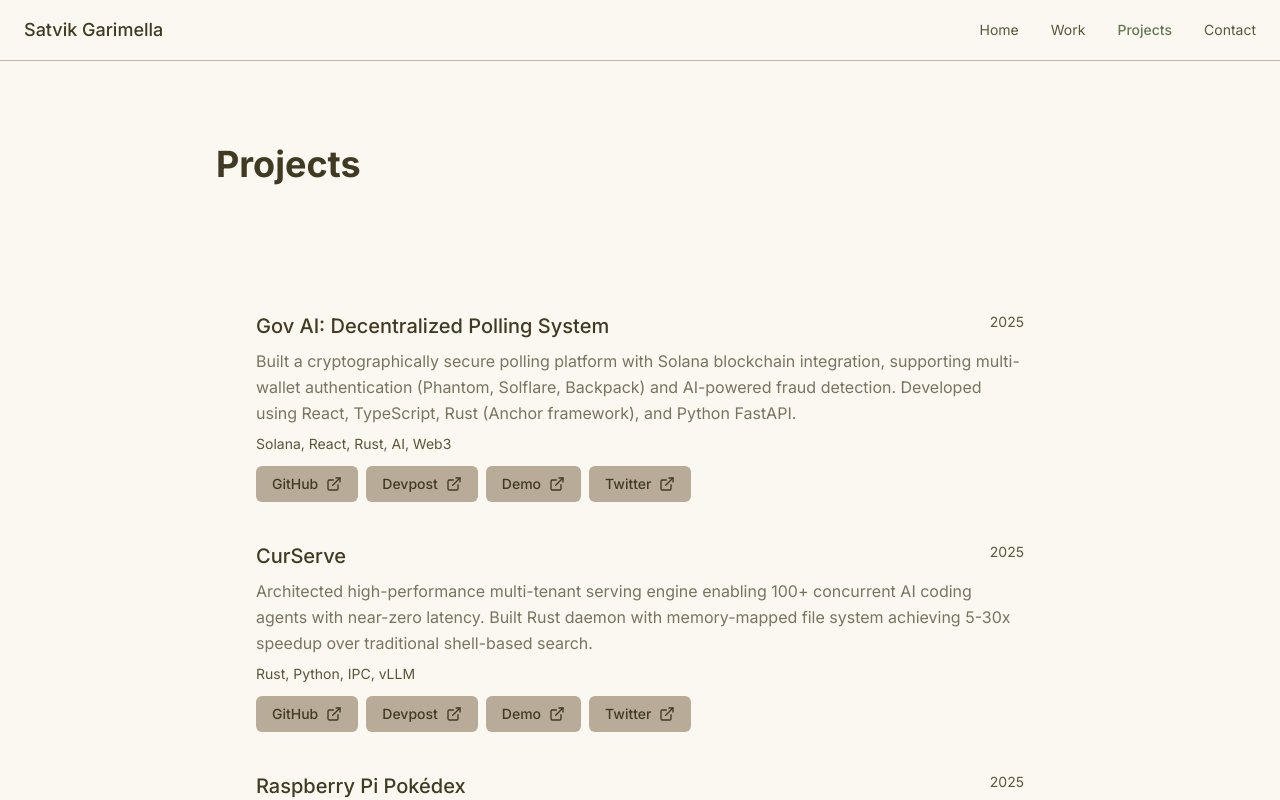
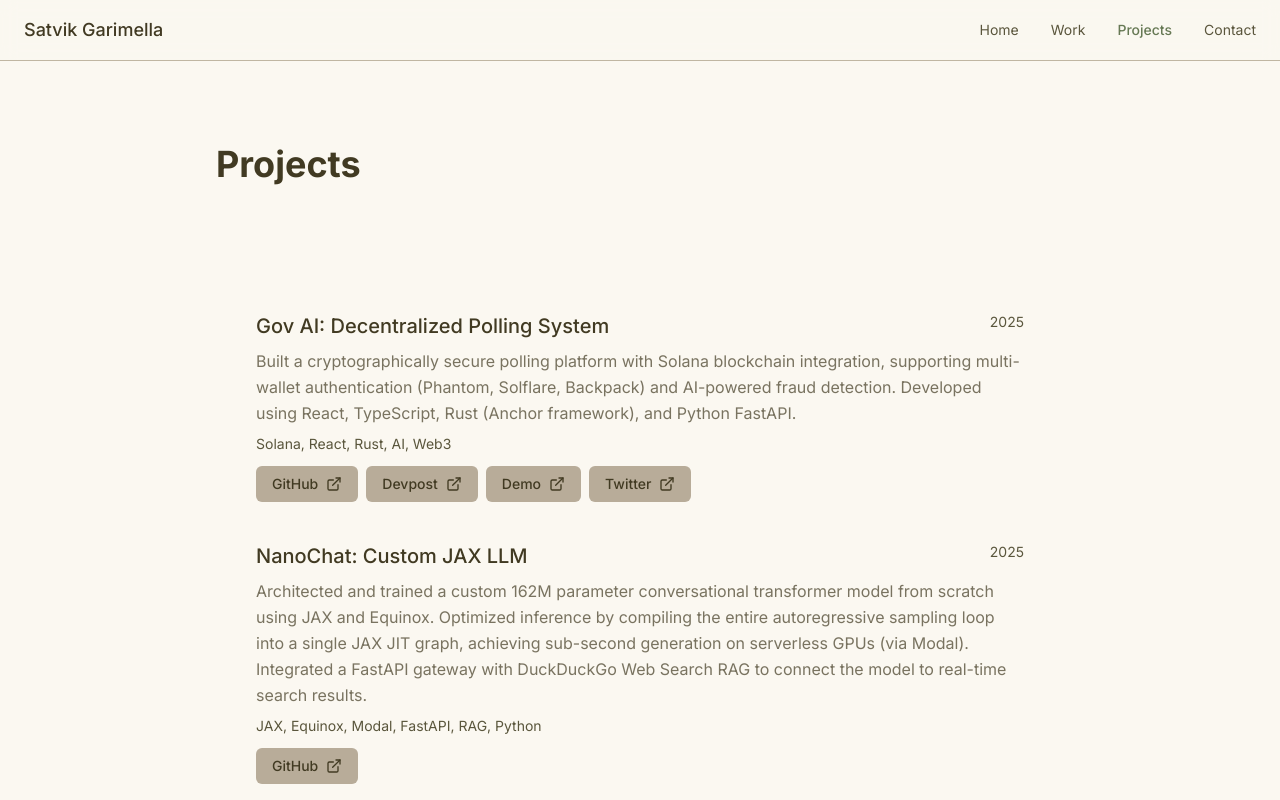
Before and after one commit to satvikgarimella/portfolio, a Next.js app: page /projects in a window 1280 px wide. Shown: the top 800 px of the page. Built offline with nearby package versions, Linux system fonts and the light colour scheme.

Commit message:
Feat: Add NanoChat to projects section

```diff
--- a/components/projects.tsx
+++ b/components/projects.tsx
@@ -12,6 +12,16 @@ export function Projects() {
         { label: "Twitter", url: "https://x.com/satvikgari/status/1993107140366721343?s=20" },
       ],
       tags: "Solana, React, Rust, AI, Web3",
+    },
+    {
+      title: "NanoChat: Custom JAX LLM",
+      description:
+        "Architected and trained a custom 162M parameter conversational transformer model from scratch using JAX and Equinox. Optimized inference by compiling the entire autoregressive sampling loop into a single JAX JIT graph, achieving sub-second generation on serverless GPUs (via Modal). Integrated a FastAPI gateway with DuckDuckGo Web Search RAG to connect the model to real-time search results.",
+      year: "2025",
+      links: [
+        { label: "GitHub", url: "https://github.com/satvikgarimella/NanoChat" },
+      ],
+      tags: "JAX, Equinox, Modal, FastAPI, RAG, Python",
     },
     {
       title: "CurServe",
```
